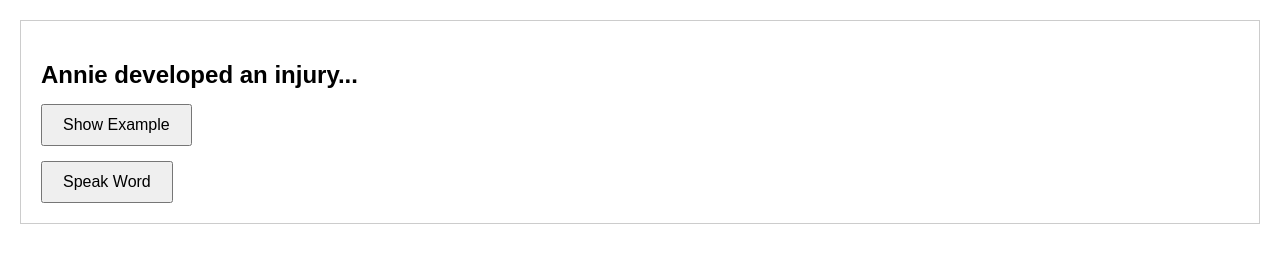
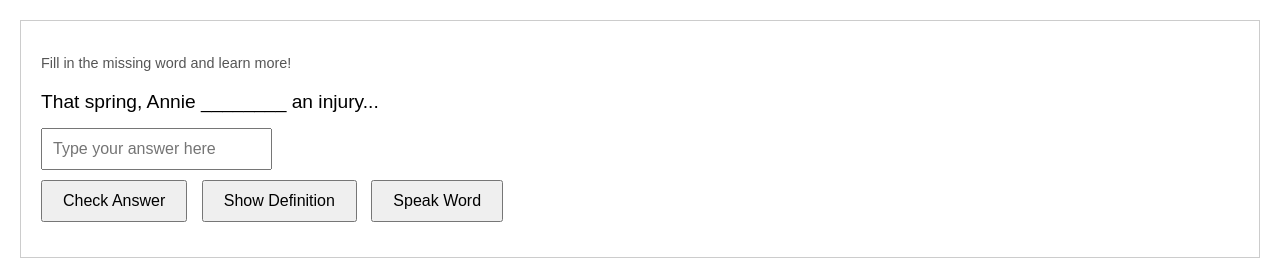
Before and after one commit to adrian2570/English-words-learning, a plain HTML site: page index.html in a window 1280 px wide. Drawn offline with Linux system fonts and the light colour scheme.

Commit message:
Update index.html

```diff
--- a/index.html
+++ b/index.html
@@ -1,7 +1,7 @@
 <!DOCTYPE html>
 <html>
 <head>
-    <title>English Word Quiz</title>
+    <title>English Word Quiz - Learn and Remember</title>
     <meta name="viewport" content="width=device-width, initial-scale=1.0">
     <style>
         body {
@@ -16,65 +16,126 @@
             margin-bottom: 20px;
         }
 
-        #word-title {
-            font-size: 1.5em;
+        #instructions {
+            font-size: 0.9em;
+            color: #555;
+            margin-bottom: 10px;
+        }
+
+        #question-text {
+            font-size: 1.2em;
             margin-bottom: 15px;
         }
 
-        #show-example {
+        #answer-input {
+            padding: 10px;
+            font-size: 1em;
+            margin-bottom: 10px;
+        }
+
+        .button-container {
+            margin-bottom: 15px;
+        }
+
+        .button-container button {
             padding: 10px 20px;
             font-size: 1em;
             cursor: pointer;
+            margin-right: 10px;
+        }
+
+        #definition-text {
+            display: none;
+            margin-top: 10px;
+            font-size: 1em;
+            color: navy;
+            border: 1px solid #eee;
+            padding: 10px;
+            background-color: #f9f9f9;
         }
 
         #example-text {
             display: none;
-            margin-top: 15px;
+            margin-top: 10px;
             font-size: 1.1em;
+            color: green; /* For correct answers */
         }
 
-        #speak-button { /* Style the speak button */
-            padding: 10px 20px;
-            font-size: 1em;
-            cursor: pointer;
-            margin-top: 15px;
+        .incorrect {
+            color: red !important;
         }
     </style>
 </head>
 <body>
 
 <div class="word-box">
-    <h2 id="word-title">Word</h2>
-    <button id="show-example">Show Example</button>
+    <p id="instructions">Fill in the missing word and learn more!</p>
+    <p id="question-text">Fill in the missing word:</p>
+    <input type="text" id="answer-input" placeholder="Type your answer here">
+    <div class="button-container">
+        <button id="check-answer">Check Answer</button>
+        <button id="show-definition">Show Definition</button>
+        <button id="speak-button">Speak Word</button>
+    </div>
+    <p id="definition-text"></p>
     <p id="example-text"></p>
-    <button id="speak-button">Speak Word</button>  </div>
+</div>
 
 <script>
     // Sample data (replace with loading from CSV later)
     const words = [
-        { word: "Annie developed an injury...", example: "That spring, Annie developed an injury..." },
-        { word: "she needed to wear...", example: "This meant limited activities..." },
-        // ... more words
+        {
+            sentence: "That spring, Annie ________ an injury...",
+            word: "developed",
+            definition: "To grow or become more mature, advanced, or elaborate."
+        },
+        {
+            sentence: "This meant limited activities as ________ she needed to wear...",
+            word: "she",
+            definition: "Used to refer to a female person or animal previously mentioned or easily identified."
+        },
+        // ... more words with 'sentence', 'word', and 'definition'
     ];
 
-    const wordTitle = document.getElementById("word-title");
-    const showExampleButton = document.getElementById("show-example");
+    const questionText = document.getElementById("question-text");
+    const answerInput = document.getElementById("answer-input");
+    const checkAnswerButton = document.getElementById("check-answer");
+    const showDefinitionButton = document.getElementById("show-definition");
+    const speakButton = document.getElementById("speak-button");
+    const definitionText = document.getElementById("definition-text");
     const exampleText = document.getElementById("example-text");
-    const speakButton = document.getElementById("speak-button");  // Get speak button
+    const instructions = document.getElementById("instructions");
 
     let currentWordIndex = 0;
 
-    function displayWord() {
-        wordTitle.textContent = words[currentWordIndex].word;
+    function displayQuestion() {
+        const currentWordData = words[currentWordIndex];
+        const blankSentence = currentWordData.sentence.replace(currentWordData.word, "________"); // Replace the word with blanks
+        questionText.textContent = blankSentence;
+        answerInput.value = ""; // Clear previous answer
         exampleText.style.display = "none";
-        showExampleButton.textContent = "Show Example";
-        showExampleButton.style.display = "block";
+        exampleText.classList.remove("incorrect"); // Remove any previous incorrect styling
+        definitionText.style.display = "none"; // Hide definition initially
+        checkAnswerButton.textContent = "Check Answer";
     }
 
-    showExampleButton.addEventListener("click", function() {
-        exampleText.textContent = words[currentWordIndex].example;
-        exampleText.style.display = "block";
-        showExampleButton.style.display = "none";
+    checkAnswerButton.addEventListener("click", function() {
+        const userAnswer = answerInput.value.trim().toLowerCase();
+        const correctAnswer = words[currentWordIndex].word.toLowerCase();
+
+        if (userAnswer === correctAnswer) {
+            exampleText.textContent = `Correct! The word is "${words[currentWordIndex].word}".`;
+            exampleText.style.display = "block";
+        } else {
+            exampleText.textContent = `Incorrect. The correct word is "${words[currentWordIndex].word}".`;
+            exampleText.style.display = "block";
+            exampleText.classList.add("incorrect");
+        }
+    });
+
+    showDefinitionButton.addEventListener("click", function() {
+        definitionText.textContent = words[currentWordIndex].definition;
+        definitionText.style.display = "block";
     });
 
     speakButton.addEventListener("click", function() {  // Speak button click
@@ -88,7 +149,7 @@
     }
 
     // Initial display
-    displayWord();
+    displayQuestion();
 </script>
 
 </body>
```
